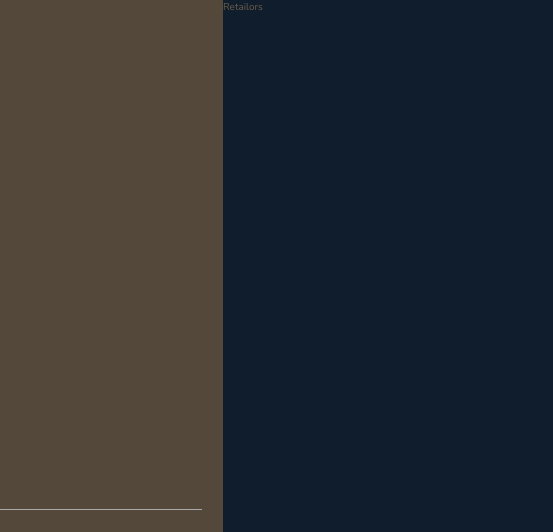
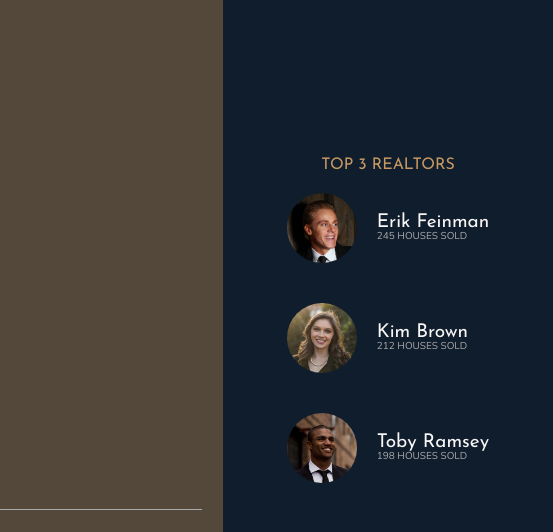
Before and after one commit to MohitSharma107/Property-Selling-website, a website: page index.html in a window 1280 px wide. Shown: the top 532 px of the page, 727-1280 px from the left. Drawn offline with nearby package versions, Linux system fonts and the light colour scheme.

Commit message:
Adding realtors section

```diff
--- a/index.html
+++ b/index.html
@@ -34,7 +34,26 @@
         </header>
 
         <div class="realtors">
-            Retailors
+            <h3 class="heading-3">Top 3 Realtors</h3>
+            <div class="realtors__list">
+                <img src="img/realtor-1.jpeg" alt="Realtor 1" class="realtors__img">
+                <div class="realtors__details">
+                    <h4 class="heading-4 heading-4--light">Erik Feinman</h4>
+                    <p class="realtors__sold">245 houses sold</p>
+                </div>
+
+                <img src="img/realtor-2.jpeg" alt="Realtor 2" class="realtors__img">
+                <div class="realtors__details">
+                    <h4 class="heading-4 heading-4--light">Kim Brown</h4>
+                    <p class="realtors__sold">212 houses sold</p>
+                </div>
+
+                <img src="img/realtor-3.jpeg" alt="Realtor 3" class="realtors__img">
+                <div class="realtors__details">
+                    <h4 class="heading-4 heading-4--light">Toby Ramsey</h4>
+                    <p class="realtors__sold">198 houses sold</p>
+                </div>
+            </div>
         </div>
 
         <section class="features">
--- a/sass/_realtors.scss
+++ b/sass/_realtors.scss
@@ -1,4 +1,34 @@
 .realtors {
   background-color: $color-secondary;
   grid-column: col-start 7 / full-end;
+  padding: 3rem;
+
+  display: grid;
+
+  align-content: center;
+  justify-content: center;
+
+  justify-items: center;
+  grid-row-gap: 2rem;
+
+
+  &__list {
+      display: grid;
+      grid-template-columns: min-content max-content;
+      grid-column-gap: 2rem;
+      grid-row-gap: 5vh;
+      align-items: center;
+  }
+
+  &__img {
+      width: 7rem;
+      border-radius: 50%;
+      display: block;
+  }
+
+  &__sold {
+      text-transform: uppercase;
+      color: $color-grey-light-2;
+      margin-top: -3px;
+  }
 }
```
Also changed, not shown: css/style.css.
